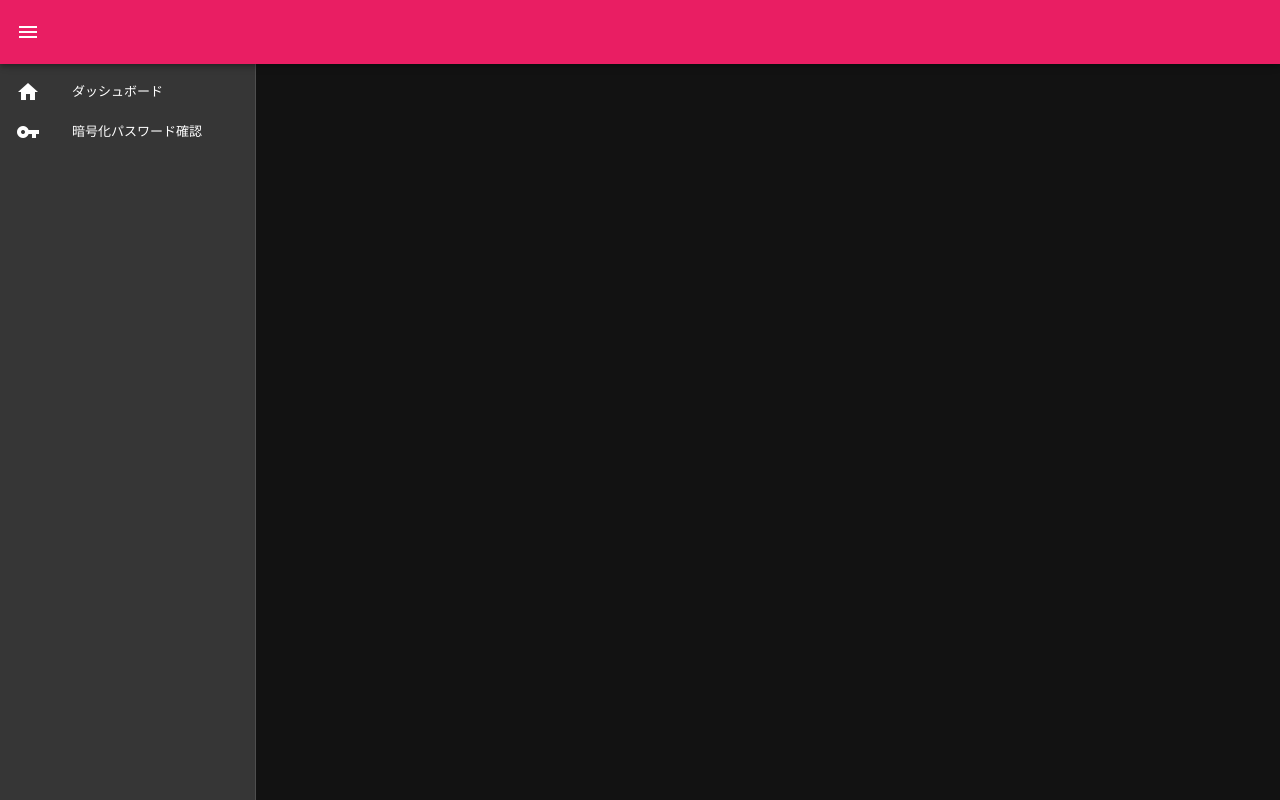
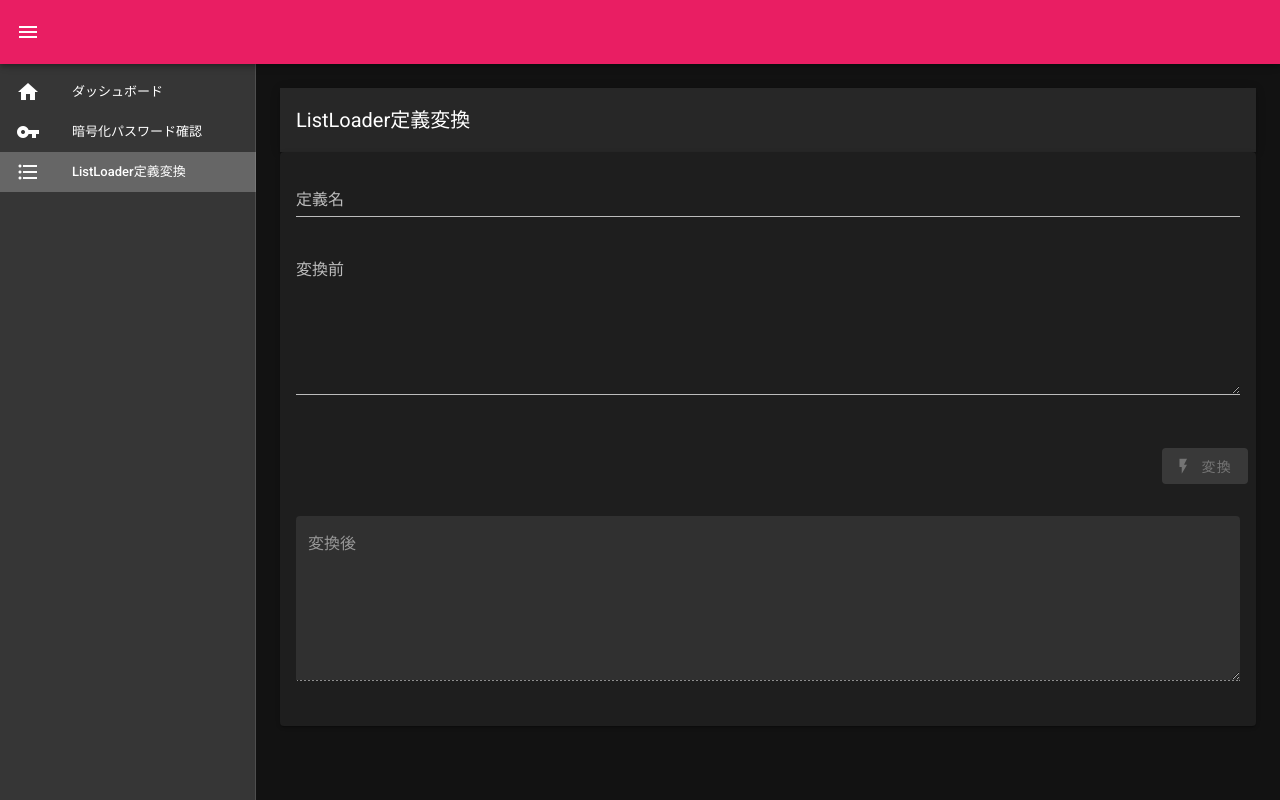
Before and after one commit to aki19/alicetil, a Nuxt app: page /convert_listloader in a window 1280 px wide. Before the commit this address had no page. Built offline with nearby package versions, Linux system fonts and the light colour scheme; a web font is replaced by a local one.

Commit message:
ListLoader定義変換

```diff
--- a/components/AppHeader.vue
+++ b/components/AppHeader.vue
@@ -40,6 +40,7 @@ export default {
     menus: [
       {title: 'ダッシュボード', icon: 'mdi-home', to: '/'},
       {title: '暗号化パスワード確認', icon: 'mdi-key', to: '/encrypted_password'},
+      {title: 'ListLoader定義変換', icon: 'mdi-format-list-bulleted', to: '/convert_listloader'},
     ],
     appName: process.env.APP_NAME
   }),
--- /dev/null
+++ b/pages/convert_listloader/index.vue
@@ -0,0 +1,91 @@
+<template>
+  <div>
+    <v-container
+      class="fill-height"
+      fluid
+    >
+      <v-toolbar>
+        <v-toolbar-title>{{ title }}</v-toolbar-title>
+      </v-toolbar>
+      <v-row
+        align="center"
+        justify="center"
+      >
+        <v-col class="text-center">
+          <v-card>
+            <v-card-text>
+              <v-form ref="form" v-model="valid">
+                <v-text-field
+                  ref="const_name"
+                  v-model="const_name"
+                  :rules="[v => !!v || 'This field is required']"
+                  label="定義名"
+                  required
+                ></v-text-field>
+                <v-textarea
+                  ref="input"
+                  v-model="input"
+                  :rules="[v => !!v || 'This field is required']"
+                  label="変換前"
+                  required
+                ></v-textarea>
+              </v-form>
+            </v-card-text>
+            <v-card-actions>
+              <v-spacer></v-spacer>
+              <div class="my-2">
+                <v-btn :disabled="!valid" color="primary" @click="submit">
+                  <v-icon left>mdi-flash</v-icon>
+                  変換
+                </v-btn>
+              </div>
+            </v-card-actions>
+            <v-card-text>
+              <v-textarea
+                v-model="output"
+                label="変換後"
+                filled
+                disabled
+              ></v-textarea>
+            </v-card-text>
+          </v-card>
+        </v-col>
+      </v-row>
+    </v-container>
+  </div>
+</template>
+
+<script>
+export default {
+  data() {
+    return {
+      title: 'ListLoader定義変換',
+      valid: false,
+      const_name: '',
+      input: '',
+      output: ''
+    }
+  },
+  methods: {
+    submit() {
+      if (this.$refs.form.validate()) {
+        this.$axios.$post('http://localhost:8000/api/convert_listloader', {
+          const_name: this.const_name,
+          input: this.input
+        }).then(res => {
+          this.output = res;
+        });
+      }
+    }
+  },
+  head() {
+    return {
+      title: this.title
+    }
+  }
+}
+</script>
+
+<style>
+
+</style>
```
